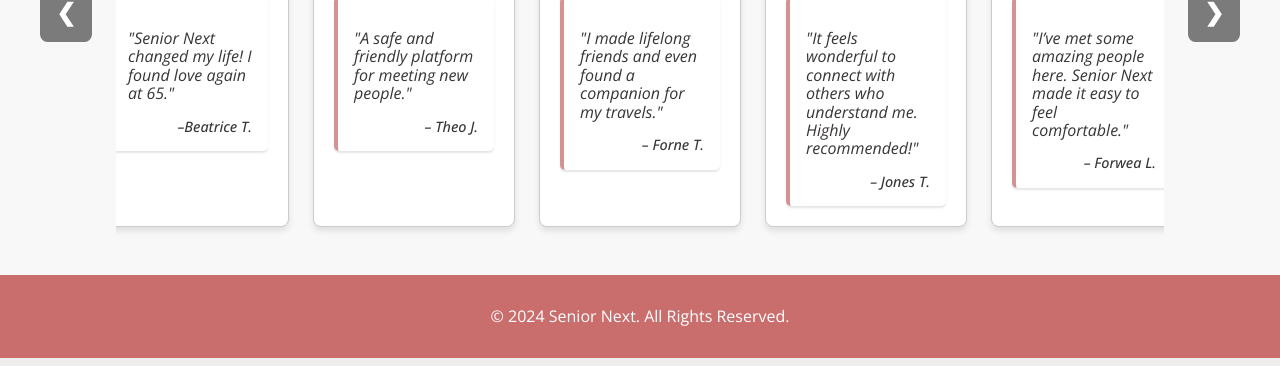
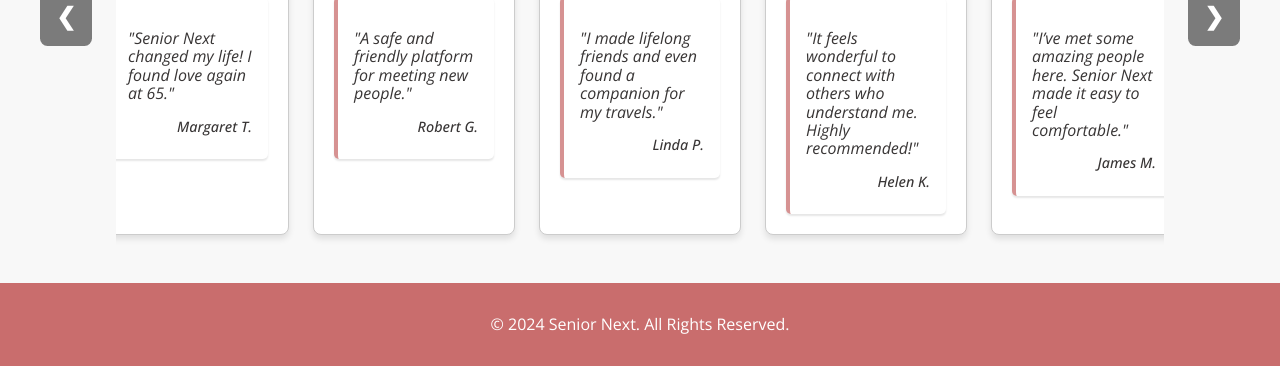
Before and after one commit to MelonaRe/FED_S10270328D_EstherFamYuLing_Assg1_Website, a plain HTML site: page landing.html in a window 1280 px wide. Shown: the part 1362-1728 px from the top of the page. Drawn offline with nearby package versions, Linux system fonts and the light colour scheme; a web font is replaced by a local one.

Commit message:
Created a new js, translate.js, transferred translation codes from global.js to it for better reading. Did clean ups to the codes. About to finalise

```diff
--- a/global.js
+++ b/global.js
@@ -78,18 +78,6 @@
 // Ensure the margin is correct on initial load
 adjustMainContainerMargin();
 
-// Function to save data to the browser's local storage
-function saveToLocalStorage(key, value) {
-  // Convert value to a string and store it in local storage under the given key
-  localStorage.setItem(key, JSON.stringify(value));
-}
-
-// Function to get data from the browser's local storage
-function getFromLocalStorage(key) {
-  // Retrieve and parse the data from local storage
-  return JSON.parse(localStorage.getItem(key));
-}
-
 document.addEventListener('DOMContentLoaded', () => {
   // Get references to the filter dropdown, user cards container, and search bar
   const filterDropdown = document.getElementById('Filter');
@@ -101,7 +89,7 @@
     { name: 'Lee Sung', age: 75, location: 'Seoul', ethnicity: 'Asian', personality: 'Humble', gender: 'Male', image: 'Senior Images/Lee Sung.png' },
     { name: 'Jared Tote', age: 65, location: 'Chicago', ethnicity: 'African', personality: 'Friendly', gender: 'Male', image: 'Senior Images/Jared Tote.png' },
     { name: 'Esther Jones', age: 72, location: 'London', ethnicity: 'Caucasian', personality: 'Enthusiastic', gender: 'Female', image: 'Senior Images/Esther Jones.png' },
-    { name: 'Forwea Lone', age: 68, location: 'Sydney', ethnicity: 'Caucasian', personality: 'Reserved', gender: 'Male', image: 'Senior Images/Forwea Lone.png' },
+    { name: 'Forwea Lone', age: 68, location: 'Sydney', ethnicity: 'Caucasian', personality: 'Reserved', gender: 'Non-Binary', image: 'Senior Images/Forwea Lone.png' },
     { name: 'Chad Jr.', age: 70, location: 'New York', ethnicity: 'Caucasian', personality: 'Outgoing', gender: 'Male', image: 'Senior Images/Chad Jr..png' },
     { name: 'Forne Taine', age: 74, location: 'Paris', ethnicity: 'Caucasian', personality: 'Creative', gender: 'Male', image: 'Senior Images/Forne Taine.png' },
     { name: 'Harold Ralph', age: 78, location: 'Florida', ethnicity: 'Caucasian', personality: 'Calm', gender: 'Male', image: 'Senior Images/Harold Ralph.png' },
@@ -124,12 +112,15 @@
   const filteredUsers = users.filter(user => {
     // Match based on filter (ethnicity)
     const matchEthnicity = filter === 'All' || user.ethnicity === filter;
-      // Match based on search query (name, age, personality)
+    // Match based on search query (name, age, personality, gender)
     const matchSearch = query === '' || user.name.toLowerCase().includes(query.toLowerCase()) ||
                         user.age.toString().includes(query) ||
-                          user.personality.toLowerCase().includes(query.toLowerCase());
+                        user.personality.toLowerCase().includes(query.toLowerCase()) ||
+                        //Too diffiult to search since there's male in female so case-sensitivee
+                        user.gender.toString().includes(query);
     return matchEthnicity && matchSearch;
   });
+
 
     // Render user cards for each filtered user
     filteredUsers.forEach(user => {
@@ -139,9 +130,9 @@
         <img src="${user.image}" alt="${user.name}">
         <h4>${user.name}</h4>
         <p>Age: ${user.age} | Location: ${user.location}</p>
+        <p>Gender: ${user.gender}</p>
         <p>Ethnicity: ${user.ethnicity}</p>
         <p>Personality: ${user.personality}</p>
-        <p>Gender: ${user.gender}</p>
         <button onclick="viewProfile('${user.name}')">View Profile</button>
       `;
       userCardsContainer.appendChild(userCard);
--- a/landing.css
+++ b/landing.css
@@ -184,7 +184,7 @@
   display: block;
   text-align: right;
   font-weight: bold;
-  margin-top: 0.5rem;
+  margin: 0.5rem 0;
 }
 
 blockquote p {
--- a/landing.html
+++ b/landing.html
@@ -92,7 +92,7 @@
             <img src="Senior Images/Forwea Lone.png" alt="James M.">
             <blockquote>
               <p id="review-5-text">"I’ve met some amazing people here. Senior Next made it easy to feel comfortable." </p>
-              <cite id="review-5-name">– Forwea L.</cite>
+              <cite id="review-5-name">– Forwea M.</cite>
             </blockquote>
           </div>
         </div>
@@ -106,7 +106,6 @@
     </footer>
   </main>
 
-  <script src="javascript.js"></script>
-  <script src="global.js"></script>
+  <script src="translate.js"></script>
 </body>
 </html>
--- /dev/null
+++ b/translate.js
@@ -0,0 +1,107 @@
+
+// Language translations object, containing content for different languages
+const translations = {
+    en: {
+      welcomeText: '🤍 Welcome to Senior Next 🤍',
+      description: 'Your journey to meaningful connections begins here. Love, Friendship, or Both.',
+      featuresTitle: 'Why Senior Next?',
+      matchTitle: 'Find Your Match 💞',
+      matchDesc: 'Discover meaningful connections tailored to you.',
+      friendshipTitle: 'Build Friendships 🤝',
+      friendshipDesc: 'Engage with like-minded individuals and grow your social circle.',
+      secureTitle: 'Stay Secure 🔐',
+      secureDesc: 'We prioritise your privacy with robust ID verification.',
+      ctaTitle: 'Get Started Today',
+      signupBtn: 'Join the Fun! 🎉',
+      loginBtn: 'Already have an account?',
+      footerText: '© 2024 Senior Next. All Rights Reserved.',
+      reviews: [
+        { text: '"Senior Next changed my life! I found love again at 65."', name: 'Margaret T.' },
+        { text: '"A safe and friendly platform for meeting new people."', name: 'Robert G.' },
+        { text: '"I made lifelong friends and even found a companion for my travels."', name: 'Linda P.' },
+        { text: '"It feels wonderful to connect with others who understand me. Highly recommended!"', name: 'Helen K.' },
+        { text: '"I’ve met some amazing people here. Senior Next made it easy to feel comfortable."', name: 'James M.' }
+      ]
+    },
+    es: {
+      welcomeText: '🤍 Bienvenido a Senior Next 🤍',
+      description: 'Tu viaje hacia conexiones significativas comienza aquí. Amor, amistad o ambos.',
+      featuresTitle: '¿Por qué Senior Next?',
+      matchTitle: 'Encuentra tu Pareja 💞',
+      matchDesc: 'Descubre conexiones significativas hechas para ti.',
+      friendshipTitle: 'Haz Amistades 🤝',
+      friendshipDesc: 'Interactúa con personas afines y expande tu círculo social.',
+      secureTitle: 'Mantente Seguro 🔐',
+      secureDesc: 'Priorizamos tu privacidad con verificación robusta de identidad.',
+      ctaTitle: 'Comienza Hoy',
+      signupBtn: '¡Únete a la diversión! 🎉',
+      loginBtn: '¿Ya tienes una cuenta?',
+      footerText: '© 2024 Senior Next. Todos los derechos reservados.',
+      reviews: [
+        { text: '"¡Senior Next cambió mi vida! Encontré el amor de nuevo a los 65."', name: 'Margaret T.' },
+        { text: '"Una plataforma segura y amigable para conocer gente nueva."', name: 'Robert G.' },
+        { text: '"Hice amigos para toda la vida e incluso encontré un compañero para mis viajes."', name: 'Linda P.' },
+        { text: '"Es maravilloso conectar con personas que me entienden. ¡Muy recomendado!"', name: 'Helen K.' },
+        { text: '"He conocido a personas increíbles aquí. Senior Next facilitó sentirme cómodo."', name: 'James M.' }
+      ]
+    },
+    fr: {
+      welcomeText: '🤍 Bienvenue sur Senior Next 🤍',
+      description: 'Votre voyage vers des connexions significatives commence ici. Amour, Amitié, ou les deux.',
+      featuresTitle: 'Pourquoi Senior Next?',
+      matchTitle: 'Trouvez votre partenaire 💞',
+      matchDesc: 'Découvrez des connexions significatives adaptées à vous.',
+      friendshipTitle: 'Faites des Amis 🤝',
+      friendshipDesc: 'Interagissez avec des personnes partageant les mêmes idées et élargissez votre cercle social.',
+      secureTitle: 'Restez Sécurisé 🔐',
+      secureDesc: 'Nous priorisons votre confidentialité avec une vérification d\'identité robuste.',
+      ctaTitle: 'Commencez Aujourd\'hui',
+      signupBtn: 'Rejoignez-nous ! 🎉',
+      loginBtn: 'Vous avez déjà un compte?',
+      footerText: '© 2024 Senior Next. Tous droits réservés.',
+      reviews: [
+        { text: '"Senior Next a changé ma vie ! J\'ai retrouvé l\'amour à 65 ans."', name: 'Margaret T.' },
+        { text: '"Une plateforme sûre et conviviale pour rencontrer de nouvelles personnes."', name: 'Robert G.' },
+        { text: '"J\'ai fait des amis pour la vie et même trouvé un compagnon pour mes voyages."', name: 'Linda P.' },
+        { text: '"C\'est merveilleux de se connecter avec des gens qui me comprennent. Fortement recommandé!"', name: 'Helen K.' },
+        { text: '"J\'ai rencontré des personnes incroyables ici. Senior Next a facilité ma rencontre avec d\'autres."', name: 'James M.' }
+      ]
+    }
+  };
+
+  // Function to translate the page content based on selected language
+  function translatePage() {
+    const language = document.getElementById('languages').value; // Get selected language
+    const t = translations[language]; // Get translation object for the selected language
+
+    // Update various page elements with the corresponding translated text
+    document.getElementById('welcome-text').innerText = t.welcomeText;
+    document.getElementById('description').innerText = t.description;
+    document.getElementById('features-title').innerText = t.featuresTitle;
+    document.getElementById('find-your-match').innerText = t.matchTitle;
+    document.getElementById('match-desc').innerText = t.matchDesc;
+    document.getElementById('build-friendships').innerText = t.friendshipTitle;
+    document.getElementById('friendship-desc').innerText = t.friendshipDesc;
+    document.getElementById('stay-secure').innerText = t.secureTitle;
+    document.getElementById('secure-desc').innerText = t.secureDesc;
+    document.getElementById('cta-text').innerText = t.ctaTitle;
+    document.getElementById('signup-btn').innerText = t.signupBtn;
+    document.getElementById('login-btn').innerText = t.loginBtn;
+    document.getElementById('footer-text').innerText = t.footerText;
+
+    // Update the reviews dynamically based on the selected language
+    const reviews = t.reviews;
+    document.getElementById('review-1-text').innerText = reviews[0].text;
+    document.getElementById('review-1-name').innerText = reviews[0].name;
+    document.getElementById('review-2-text').innerText = reviews[1].text;
+    document.getElementById('review-2-name').innerText = reviews[1].name;
+    document.getElementById('review-3-text').innerText = reviews[2].text;
+    document.getElementById('review-3-name').innerText = reviews[2].name;
+    document.getElementById('review-4-text').innerText = reviews[3].text;
+    document.getElementById('review-4-name').innerText = reviews[3].name;
+    document.getElementById('review-5-text').innerText = reviews[4].text;
+    document.getElementById('review-5-name').innerText = reviews[4].name;
+  }
+
+  // Initialise translation with the default language (English) when the page loads
+  translatePage();
```
Also changed, not shown: form.js (+4 -3 lines), index.html (+8 -5 lines), login.html (+1 -1 lines), signup.html (+4 -3 lines), server.js (deleted). Lines whose indentation alone changed are shown as unchanged.
